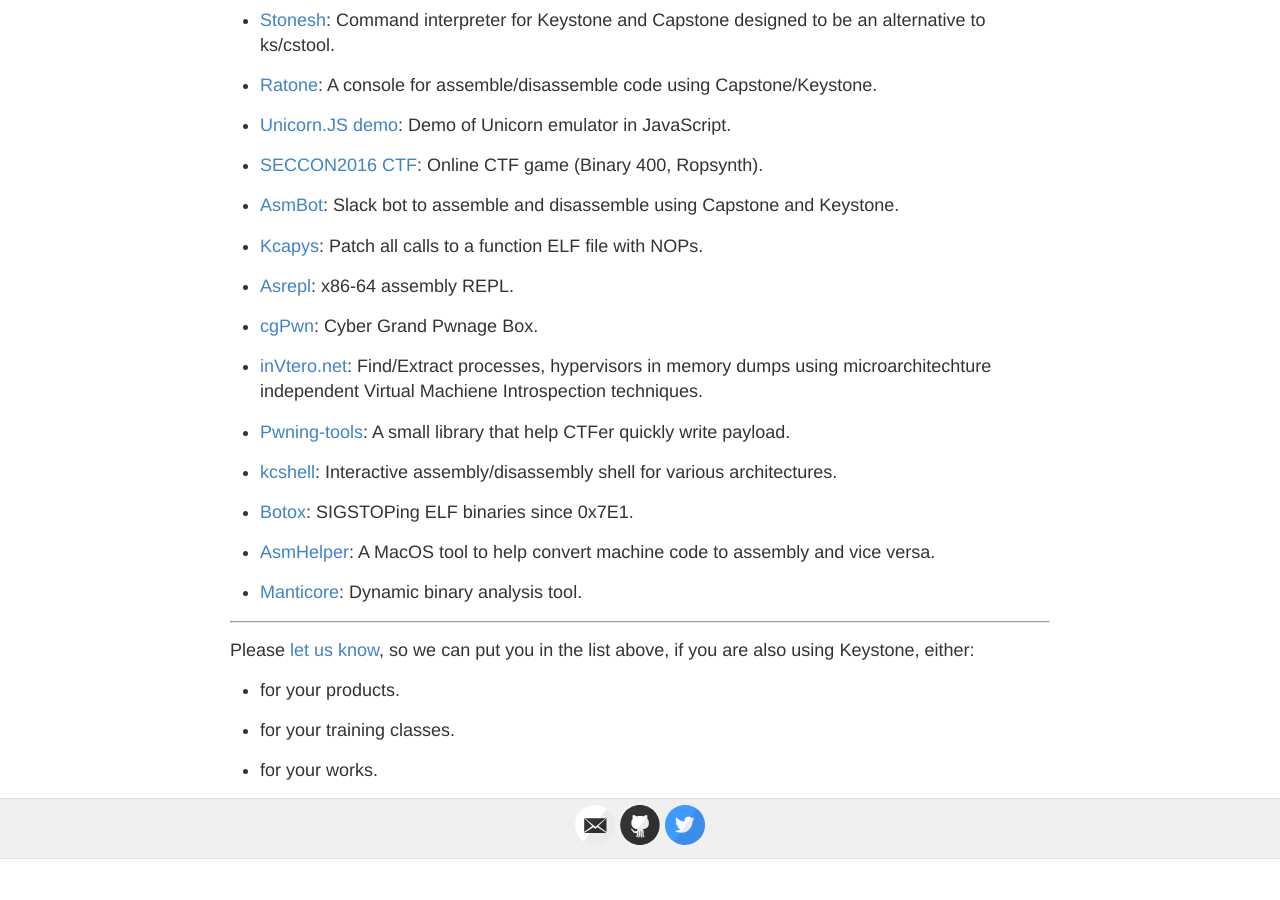
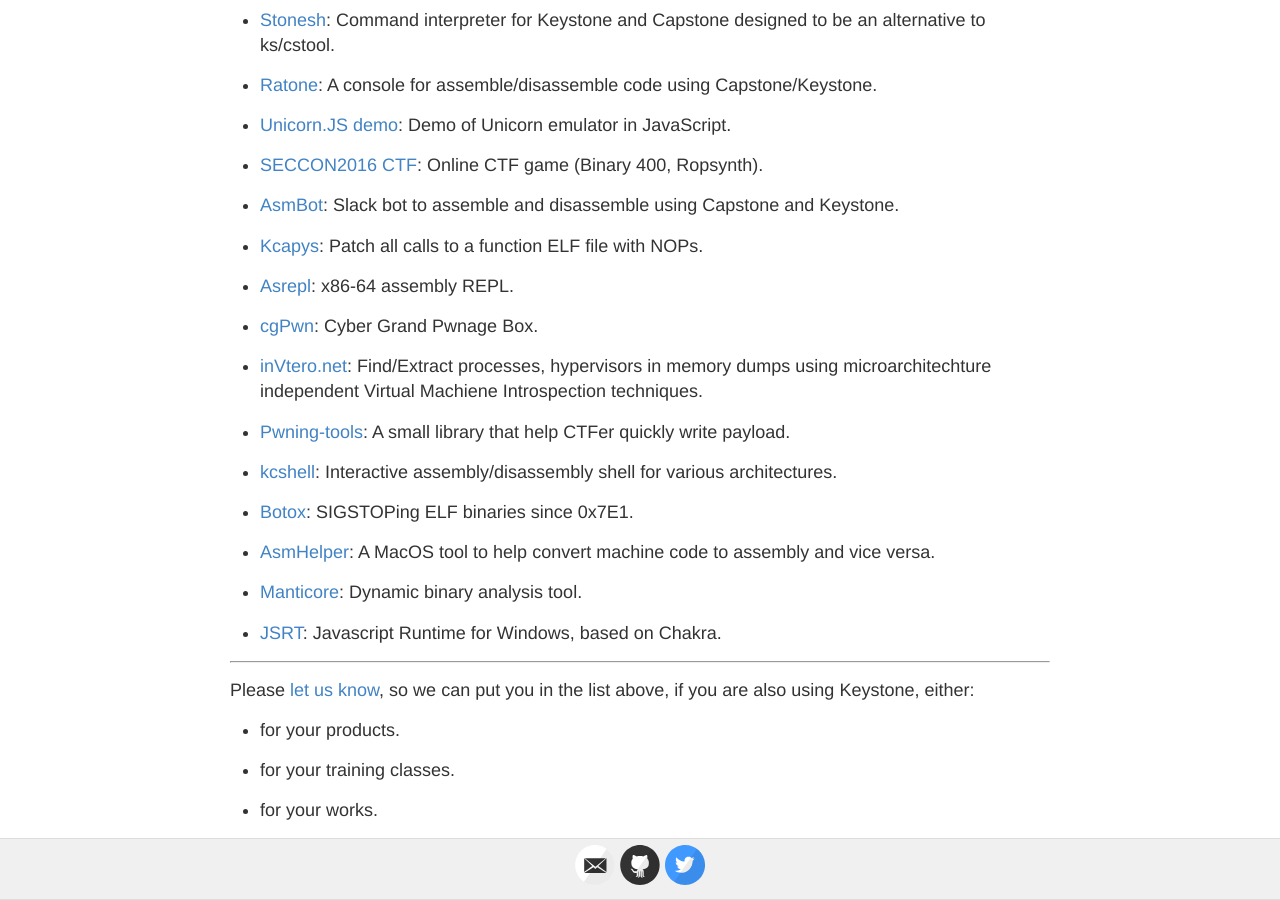
Before and after one commit to keystone-engine/keystone-engine.github.io, a Jekyll site: the page built from showcase.md, in a window 1280 px wide and 900 px high, scrolled down 1657 px. Built offline with Jekyll 4.4.1, drawn with Linux system fonts in a browser that asks for light colours; before the commit the page ends 2516 px from its top, so only the background shows below that; some of the changed lines change nothing that is shown.

Commit message:
showcase

```diff
--- a/showcase.md
+++ b/showcase.md
@@ -6,7 +6,7 @@
 
 ## Showcase
 
-In our knowledge, Keystone has been used by **47** following products (listed in no particular order).
+In our knowledge, Keystone has been used by **48** following products (listed in no particular order).
 
 - [Keypatch](http://keystone-engine.org/keypatch): IDA Pro plugin for code assembling & binary patching.
 
@@ -102,6 +102,7 @@
 
 - [Manticore](https://github.com/trailofbits/manticore): Dynamic binary analysis tool.
 
+- [JSRT](https://github.com/tinysec/jsrt): Javascript Runtime for Windows, based on Chakra.
 
 ---
 
```
